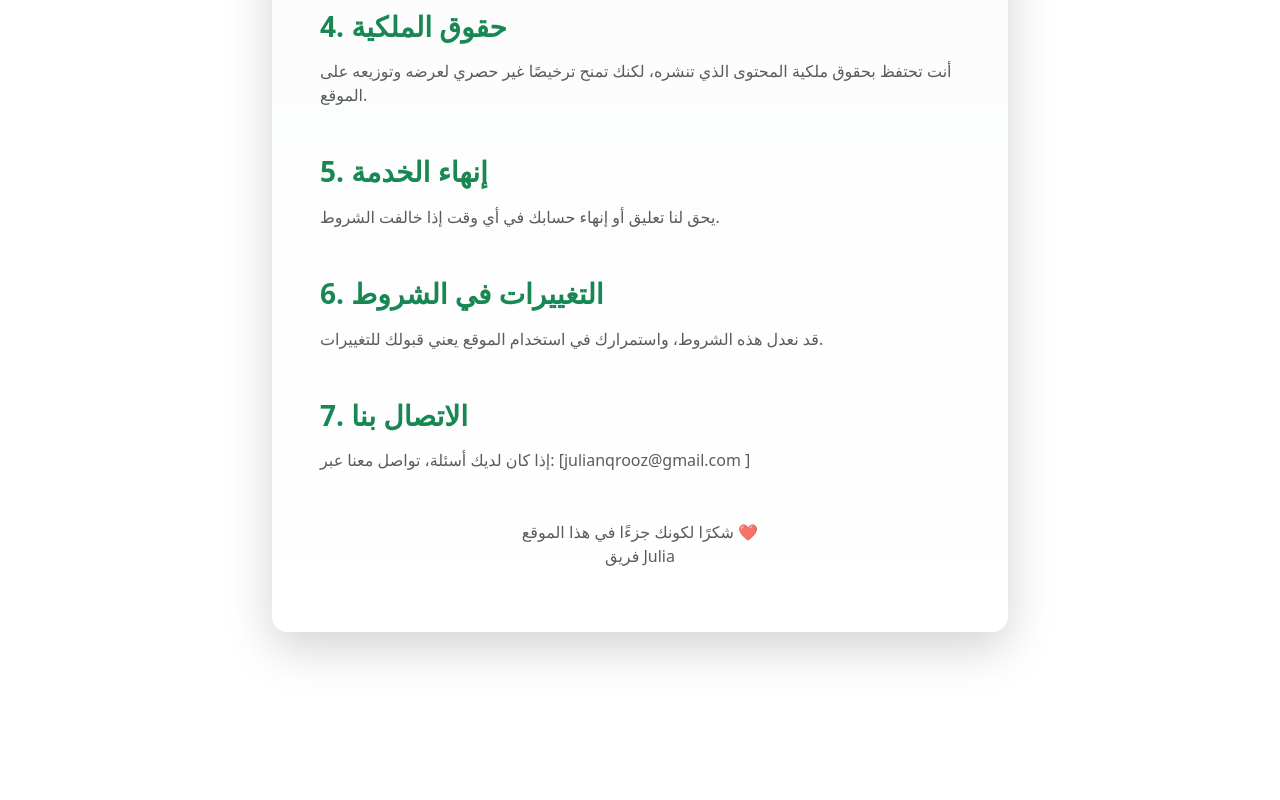
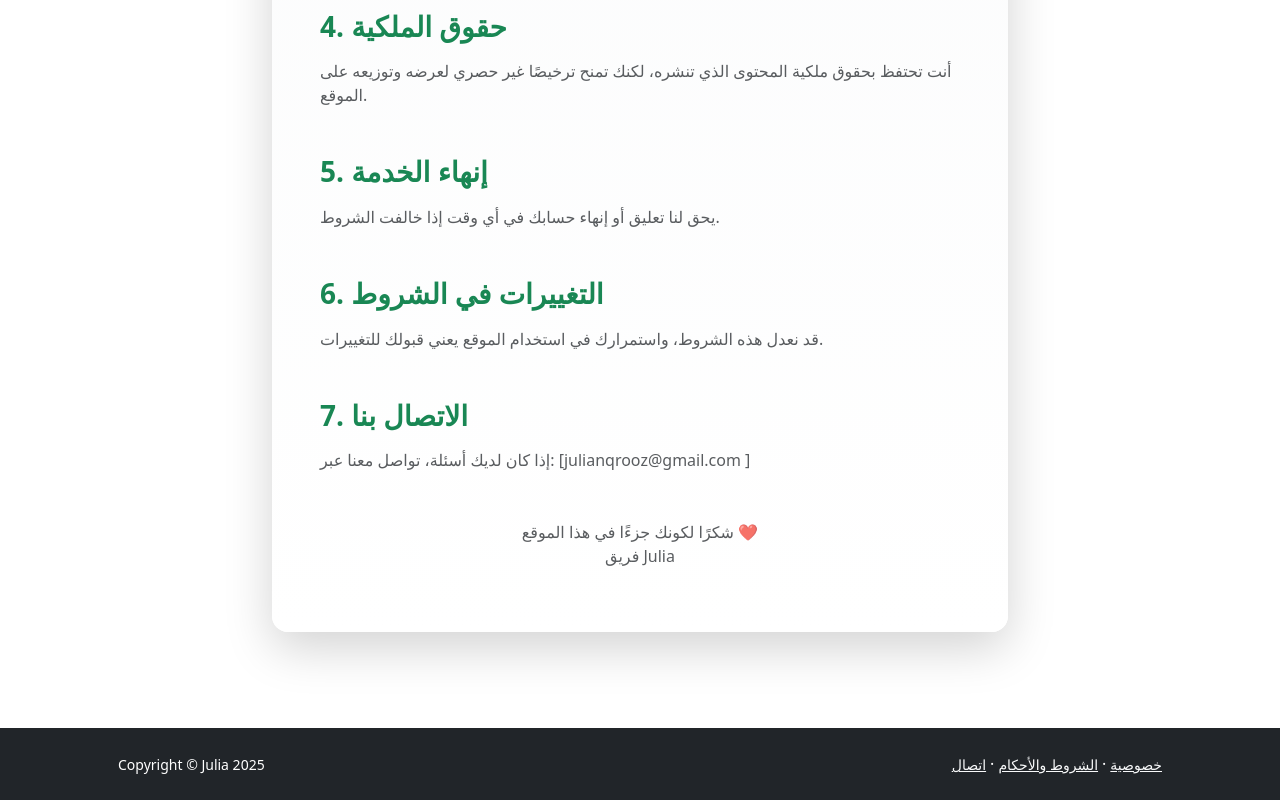
Before and after one commit to julianqrooz/blofrontendnew, a Vue app: page /terms in a window 1280 px wide. Shown: the part 1068-1868 px from the top of the page. Before the commit the page ends 1796 px from the top, so only its background shows below. Built offline with nearby package versions, Linux system fonts and the light colour scheme.

Commit message:
Add FooterHome component to TermsView

```diff
--- a/src/views/TermsView.vue
+++ b/src/views/TermsView.vue
@@ -1,3 +1,6 @@
+<script setup>
+import FooterHome from "../components/FooterHome.vue";
+</script>
 <template>
   <div class="container py-5 my-5">
     <div class="row justify-content-center">
@@ -78,6 +81,7 @@
       </div>
     </div>
   </div>
+  <FooterHome class="mt-auto" />
 </template>
 
 <style scoped>
```
